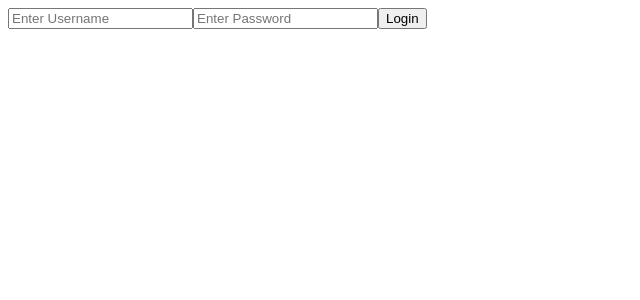
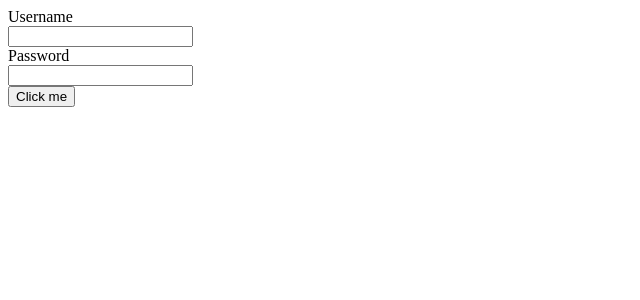
Before and after one commit to umairx97/react-course, a React (Create React App) app: page / in a window 1280 px wide. Shown: the top 300 px of the page, without its empty margins (0-640 px from the left). Built offline with nearby package versions, Linux system fonts and the light colour scheme.

Commit message:
Login Page

```diff
--- a/src/index.js
+++ b/src/index.js
@@ -7,5 +7,76 @@ import ReactDOM from "react-dom";
 // import Practice from './Practice'
 // import Areeb from './Areeb';
 // import EighteenMarch from "./eighteen-march";
-import Conditional from "./Conditional";
-ReactDOM.render(<Conditional />, document.getElementById("root"));
+// import Conditional from "./Conditional";
+
+class App extends React.Component {
+  state = {
+    loggedin: false
+  };
+
+  handleLogin = () => {
+    this.setState({ loggedin: !this.state.loggedin });
+  };
+
+  render() {
+    return (
+      <div>
+        {this.state.loggedin ? (
+          <Dashboard handleLogin={this.handleLogin} />
+        ) : (
+          <Login handleLogin={this.handleLogin} />
+        )}
+      </div>
+    );
+  }
+}
+
+class Login extends React.Component {
+  state = {
+    username: "",
+    password: ""
+  };
+
+  handleChange = event => {
+    this.setState({ [event.target.name]: event.target.value });
+  };
+
+  render() {
+    return (
+      <div>
+        <form onSubmit={this.props.handleLogin}>
+          Username
+          <br />
+          <input
+            type="text"
+            name="username"
+            value={this.state.username}
+            onChange={this.handleChange}
+          />
+          <br />
+          Password
+          <br />
+          <input
+            type="password"
+            name="password"
+            value={this.state.password}
+            onChange={this.handleChange}
+          />
+          <br />
+          <button>Click me</button>
+        </form>
+      </div>
+    );
+  }
+}
+
+const Dashboard = props => {
+  return (
+    <div>
+      Dashboard Page
+      <button onClick={props.handleLogin}> Log out</button>
+    </div>
+  );
+};
+
+ReactDOM.render(<App />, document.getElementById("root"));
```
